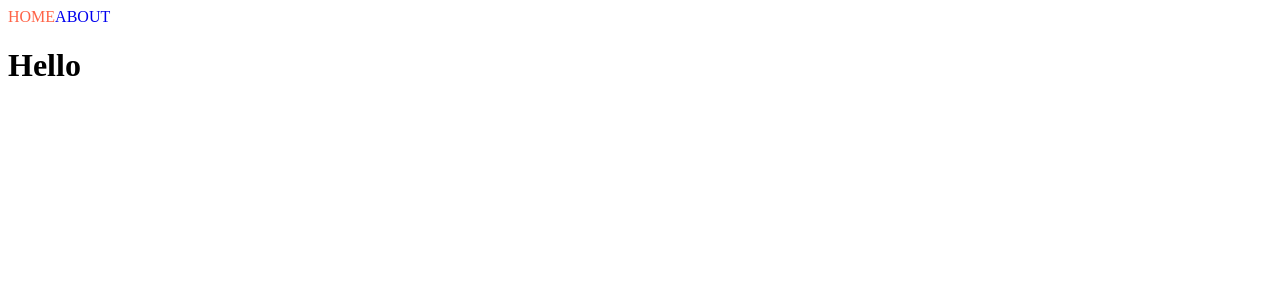
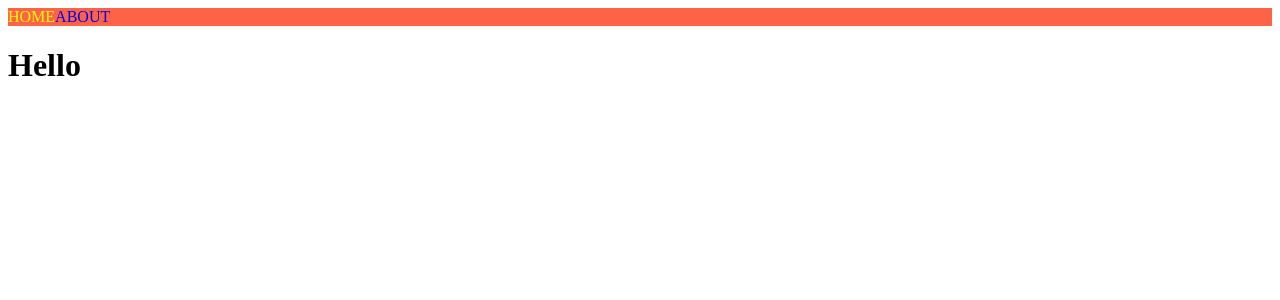
Before and after one commit to soominnn/Next.js-Study, a Next.js app: page / in a window 1280 px wide. Shown: the top 300 px of the page. Built offline with nearby package versions, Linux system fonts and the light colour scheme.

Commit message:
[20230506] apply style jsx

```diff
--- a/components/NavBar.module.css
+++ /dev/null
@@ -1,7 +0,0 @@
-.link {
-  text-decoration: none;
-}
-
-.active {
-  color: tomato;
-}
--- a/components/NavBar.tsx
+++ b/components/NavBar.tsx
@@ -1,29 +1,28 @@
 import Link from "next/link";
 import { useRouter } from "next/router";
-import styles from "./NavBar.module.css";
 
 export default function NavBar() {
   const router = useRouter();
 
   return (
     <nav>
-      <Link
-        href="/"
-        className={`${styles.link} ${
-          router.pathname === "/" ? styles.active : ""
-        }`}
-      >
-        HOME
+      <Link href="/" legacyBehavior>
+        <a className={router.pathname === "/" ? "active" : ""}>HOME</a>
       </Link>
-      <Link
-        href="about"
-        className={[
-          styles.link,
-          router.pathname === "/about" ? styles.active : "",
-        ].join(" ")}
-      >
-        ABOUT
+      <Link href="about" legacyBehavior>
+        <a className={router.pathname === "/about" ? "active" : ""}>ABOUT</a>
       </Link>
+      <style jsx>{`
+        nav {
+          background-color: tomato;
+        }
+        a {
+          text-decoration: none;
+        }
+        .active {
+          color: yellow;
+        }
+      `}</style>
     </nav>
   );
 }
```
